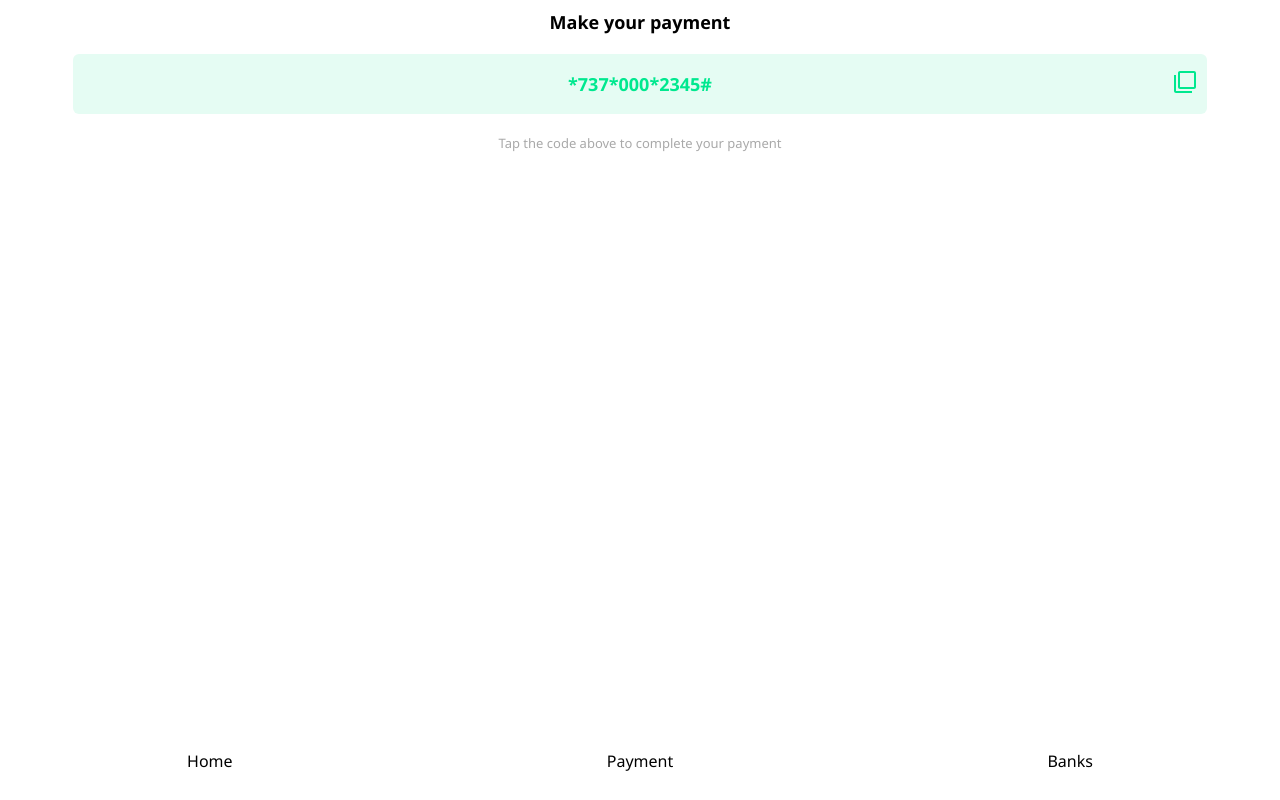
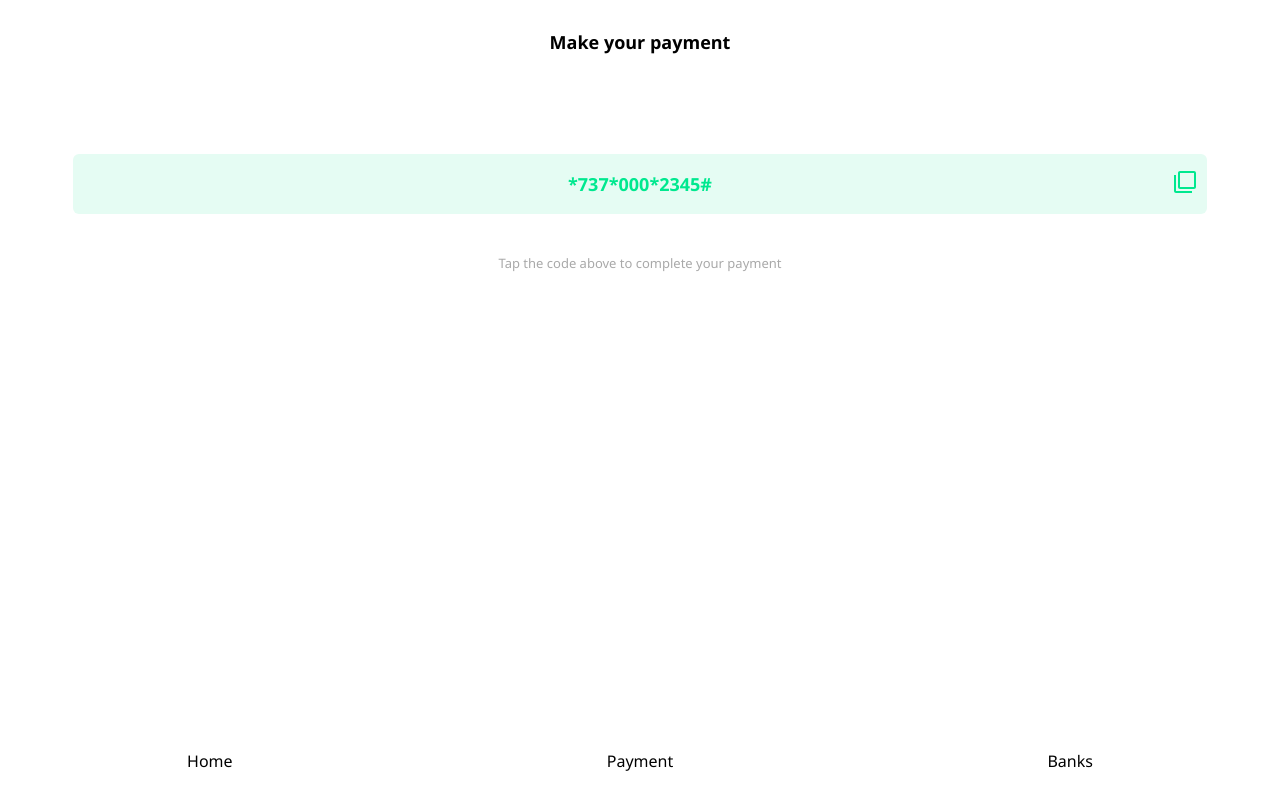
Before and after one commit to CMohamed/mobile-view, a React (Create React App) app: page /make-payment in a window 1280 px wide. Built offline with nearby package versions, Linux system fonts and the light colour scheme.

Commit message:
finalize make payment screen

```diff
--- a/src/pages/paymentCode/PaymentCode.jsx
+++ b/src/pages/paymentCode/PaymentCode.jsx
@@ -7,7 +7,7 @@ import FilterNoneIcon from '@material-ui/icons/FilterNone';
 const PaymentCodeContainer = styled.div`
   display: flex;
   flex-direction: column;
-  padding: 10px;
+  padding: 30px 10px;
   align-items: center;
   background-color: ${colors.white};
   height: 100%;
@@ -25,6 +25,7 @@ const CodeContainer = styled.div`
   font-weight: bold;
   font-size: large;
   border-radius: 6px;
+  margin: 80px 0 20px;
 `;
 
 const IconContainer = styled.div`
```
